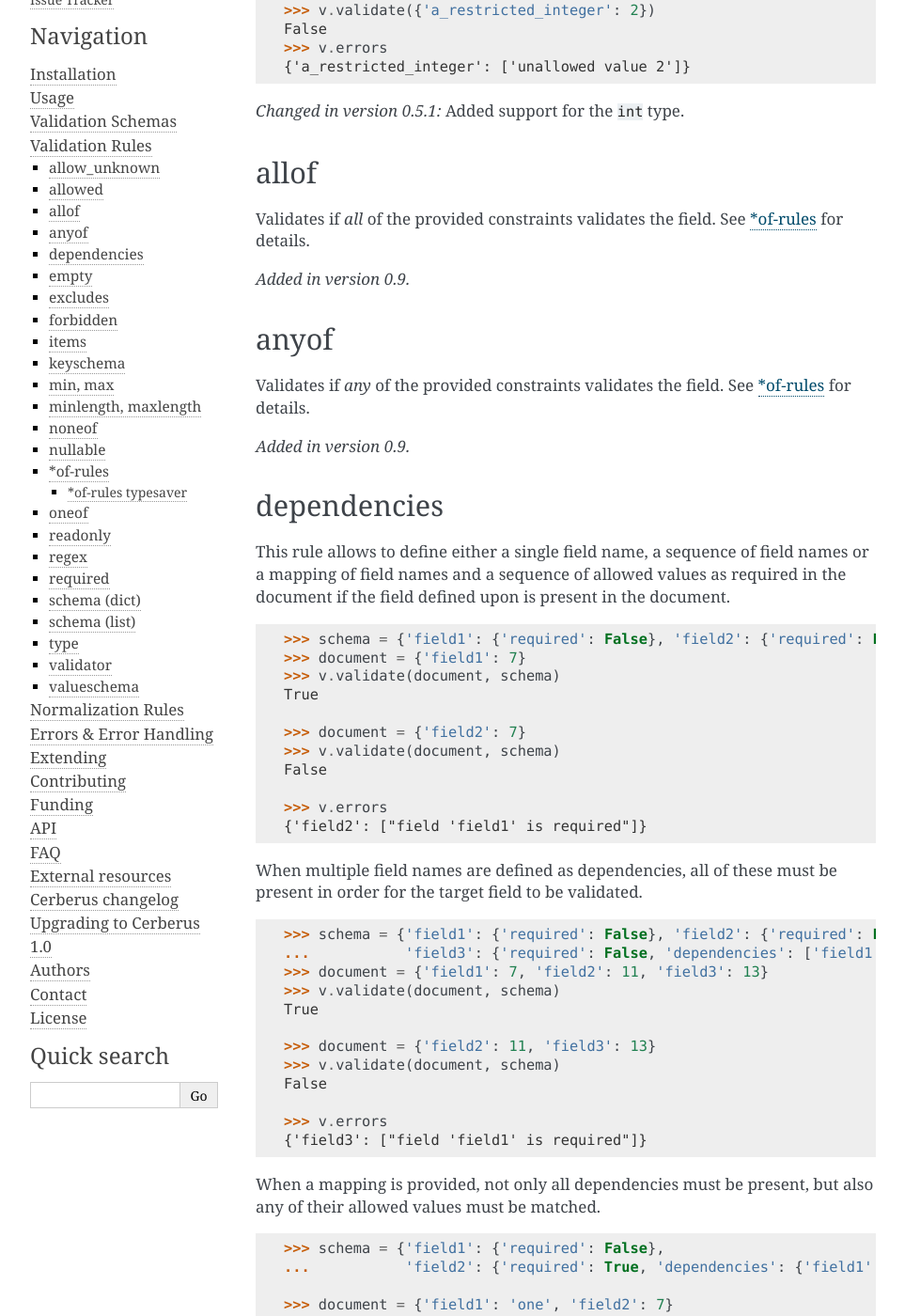
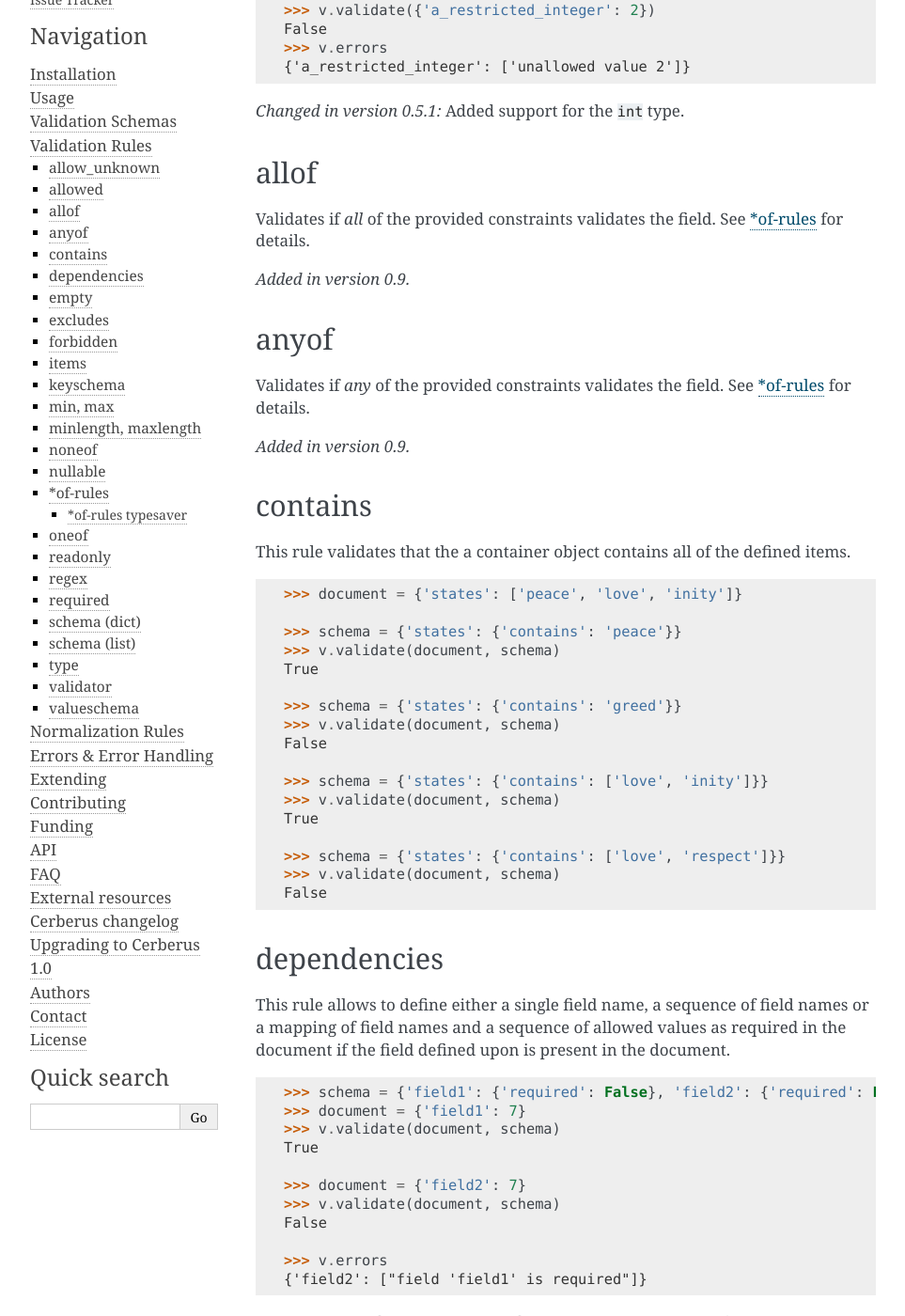
Before and after one commit to pyeve/cerberus, a Sphinx documentation site: the page built from docs/validation-rules.rst, in a window 1280 px wide and 1400 px high, scrolled down 896 px. Shown: the whole window at 94% size, without its empty margins (148-1111 px from the left). Built offline with Sphinx 7.4.7, drawn with Linux system fonts in a browser that asks for light colours; comment, search, counter and statistics services are not loaded.

Commit message:
Adds the 'contains' rule
Closes #358

```diff
--- a/docs/validation-rules.rst
+++ b/docs/validation-rules.rst
@@ -61,6 +61,31 @@
 Validates if *any* of the provided constraints validates the field. See `\*of-rules`_ for details.
 
 .. versionadded:: 0.9
+
+contains
+--------
+This rule validates that the a container object contains all of the defined items.
+
+.. doctest::
+
+    >>> document = {'states': ['peace', 'love', 'inity']}
+
+    >>> schema = {'states': {'contains': 'peace'}}
+    >>> v.validate(document, schema)
+    True
+
+    >>> schema = {'states': {'contains': 'greed'}}
+    >>> v.validate(document, schema)
+    False
+
+    >>> schema = {'states': {'contains': ['love', 'inity']}}
+    >>> v.validate(document, schema)
+    True
+
+    >>> schema = {'states': {'contains': ['love', 'respect']}}
+    >>> v.validate(document, schema)
+    False
+
 
 .. _dependencies:
 
```
Also changed, not shown: CHANGES.rst (+7 -6 lines), 3 other files.
